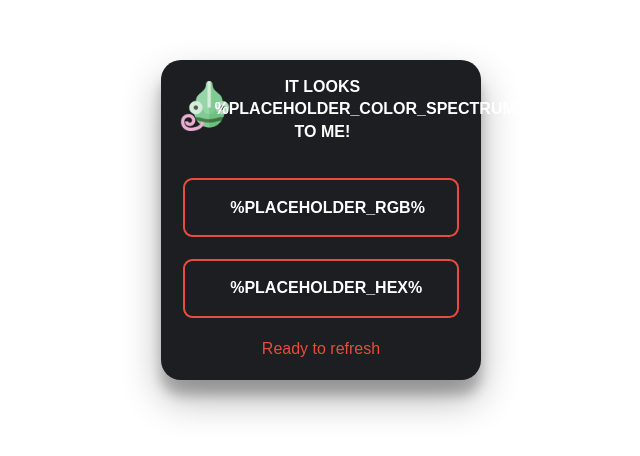
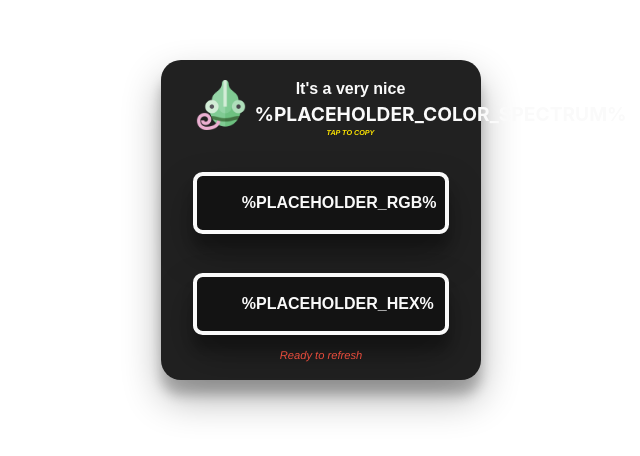
Before and after one commit to acmlira/chameleon, a plain HTML site: page client/data/index.html in a window 1280 px wide. Shown: the part 180-636 px from the top of the page, without its empty margins (319-959 px from the left). Drawn offline with Linux system fonts and the light colour scheme.

Commit message:
Minor changes in webpage
- Fru frus
- :nail_care:

```diff
--- a/client/data/index.html
+++ b/client/data/index.html
@@ -11,18 +11,18 @@
 <body style="background-color:%PLACEHOLDER_RGB%">
   <div class="card-container">
     <div class="card">
-      <div class="title">
-        <nav>
+      <div class="title-container">
+        <nav class="header-container">
           <ul class="header">
             <li class="header-item header-image">
-              <a class="" href="#">
+              <a>
                 <img src="src/chameleon.png"width="50" height="50">
               </a>
             </li>
             <li class="header-item header-title">
-              <p>it looks</p>
-              <p style="color:%PLACEHOLDER_RGB%">%PLACEHOLDER_COLOR_SPECTRUM%</p>
-              <p>to me!</p>
+              <p id="random-message">it looks</p>
+              <p class="color-name" style="color:%PLACEHOLDER_RGB%">%PLACEHOLDER_COLOR_SPECTRUM%</p>
+              <p class="tap">tap to copy</p>
             </li>
           </ul>
         </nav>
@@ -30,7 +30,7 @@
       <div class="copy-container" id="js-copy-container">
         <nav>
           <ul>
-            <li class="copy button" style="text-align: center;border-color: %PLACEHOLDER_RGB%">
+            <li class="copy first button" style="border-color: %PLACEHOLDER_RGB%">
               <a class="placeholder">%PLACEHOLDER_RGB%</a>
             </li>
             <li class="copy button" style="border-color: %PLACEHOLDER_RGB%">
@@ -39,8 +39,10 @@
           </ul>
         </nav>
       </div>
-      <div id="refresh" class="refresh hide">
-        <p>Ready to refresh</p>
+      <div class="refresh-container hide" id="refresh" >
+        <div class="refresh">
+          <p>Ready to refresh</p>
+        </div>
       </div>
     </div>
   </div>
--- a/client/data/src/script.js
+++ b/client/data/src/script.js
@@ -4,6 +4,18 @@ var styleSheetWrapperEl = document.getElementById('js-copy-container');
 setTimeout(function() {
   document.getElementById("refresh").classList.remove('hide')
 },5000);
+
+var myArray = [
+  "A wonderful",
+  "Beautiful tone of",
+  "A majestic",
+  "A classic tone of",
+  "It's a very nice"
+];
+
+var randomItem = myArray[Math.floor(Math.random()*myArray.length)];
+
+document.getElementById('random-message').innerHTML = randomItem;
 
 styleSheetWrapperEl.addEventListener('click', function (e) {
   if (e.target.className !== 'copy') return;
--- a/client/data/src/style.css
+++ b/client/data/src/style.css
@@ -12,7 +12,7 @@ html, body {
 }
 
 .card {
-  background: #1c1e22;
+  background: #212121;
   border-radius: 20px;
   width: 20em;
   height: 20em;
@@ -20,49 +20,52 @@ html, body {
   text-align: center;
 }
 
-.title {
+.title-container {
   padding: 5%;
-  text-transform: uppercase;
+  padding-left: 10%;
+  padding-right: 10%;
   font-weight: 700;
-  color: #fff;
+  color: #fafafa;
   height: 20%;
 }
 
 .button {
   box-sizing: border-box;
   -webkit-appearance: none;
-     -moz-appearance: none;
-          appearance: none;
-  background-color: transparent;
-  border: 2px solid #e74c3c;
+  -moz-appearance: none;
+  appearance: none;
+  background-color: #131313;
+  border: 4px solid #fafafa;
   border-radius: 0.6em;
-  color: #e74c3c;
+  color: #fafafa;
   cursor: pointer;
   display: flex;
   align-self: center;
   font-size: 1rem;
   font-weight: 400;
   line-height: 1;
-  margin: 7%;
+  box-shadow: 0 19px 38px rgba(0,0,0,0.30), 0 15px 12px rgba(0,0,0,0.22);
   padding: 1.2em 2.8em;
   text-decoration: none;
   text-align: center;
   font-weight: 700;
-  color: #fff;
+  color: #fafafa;
   background-position: 100%;
   background-size: 400%;
   transition: background 300ms ease-in-out;
 }
 
 .button:hover, .button:focus {
-  color: #fff;
+  color: #fafafa;
   outline: 0;
   background-position: 0;
 }
 
 .header {
+  height: 100%;
   display: flex;
   flex-direction: row;
+  justify-content: space-between;
 }
 
 .header-item {
@@ -79,10 +82,21 @@ html, body {
   width: 75%;
 }
 
+.refresh-container {
+  color: #e74c3c;
+  font-size: 0.7em;
+  font-style: italic;
+  height: 15%;
+  display: flex;
+  align-items: center;
+  justify-content: center;
+  font-family: 'Franklin Gothic Medium', 'Arial Narrow', Arial, sans-serif
+}
+
 .refresh {
-  color: #e74c3c;
-  font-size: 1em;
-  height: 10%;
+  margin-top: auto;
+  margin-bottom: auto;
+
 }
 
 .hide {
@@ -90,6 +104,9 @@ html, body {
 }
 .copy-container {
   height: 50%;
+  padding-top: 5%;
+  padding-left: 10%;
+  padding-right: 10%;
 }
 
 .center {
@@ -97,6 +114,28 @@ html, body {
 }
 
 .placeholder {
-  margin-left: auto;
-  margin-right: auto;
+  padding-left: auto;
+  padding-right: auto;
 }
+
+.first {
+  margin-bottom: 15%;
+}
+
+.header-container {
+  height: 100%;
+}
+
+.tap {
+  text-transform: uppercase;
+  font-size: 0.45em;
+  color: #ffe600;
+  font-style: italic;
+  font-family: 'Franklin Gothic Medium', 'Arial Narrow', Arial, sans-serif;
+}
+
+.color-name {
+  font-family: -apple-system, BlinkMacSystemFont, 'Segoe UI', Roboto, Oxygen, Ubuntu, Cantarell, 'Open Sans', 'Helvetica Neue', sans-serif;
+  font-size: 1.2em;
+  text-transform: uppercase;
+}
```
